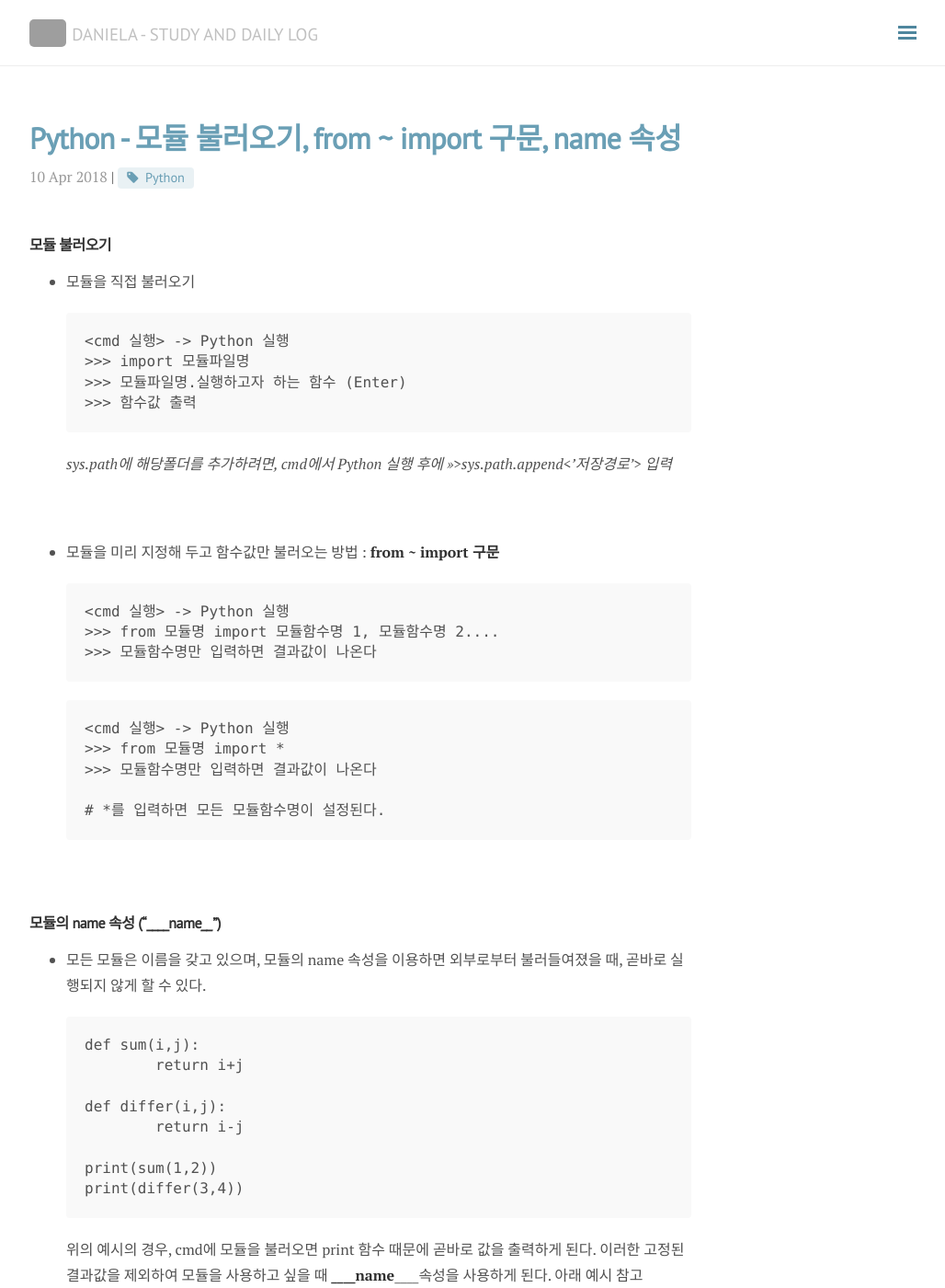
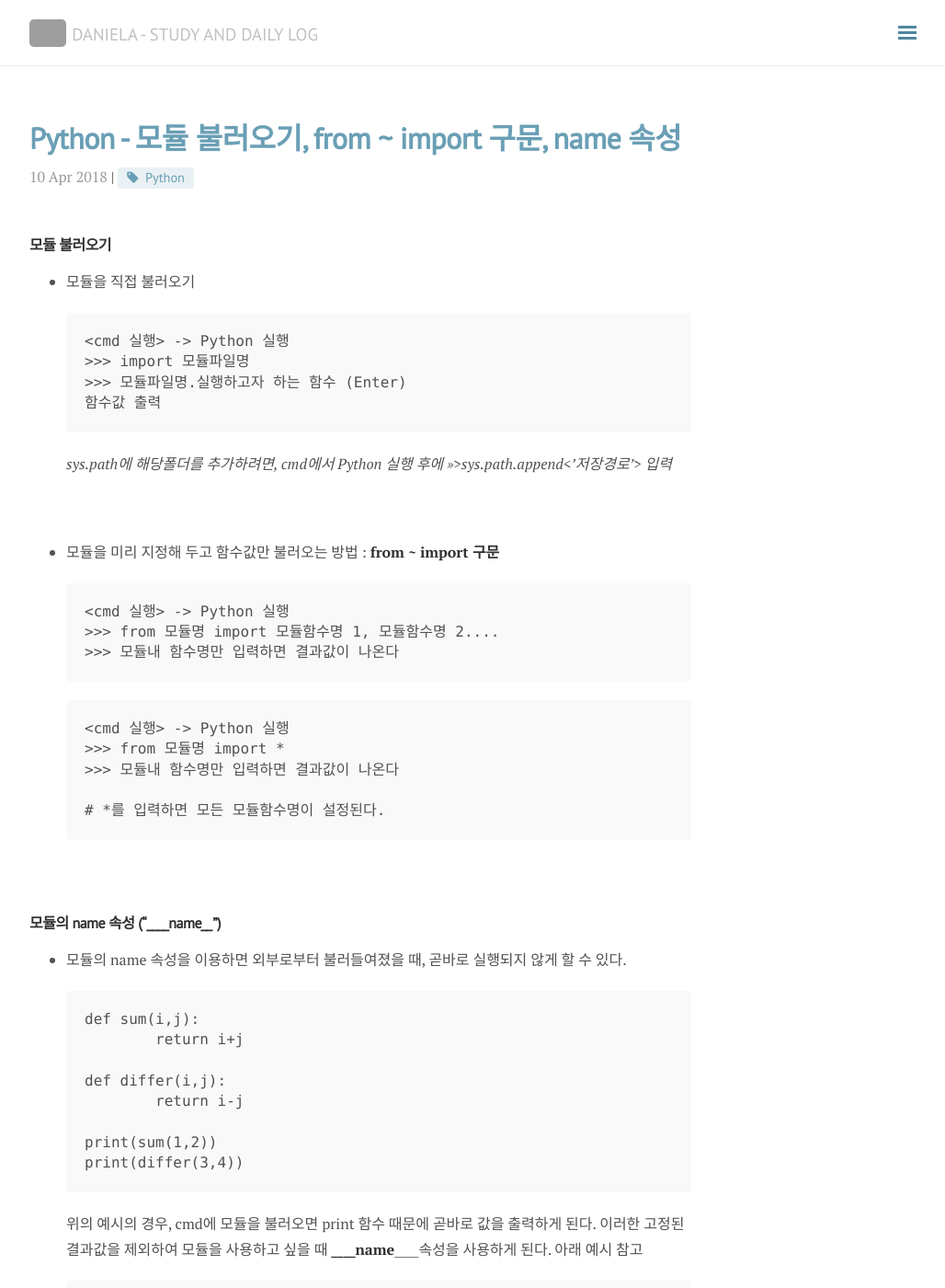
Before and after one commit to DongmeeKim/DongmeeKim.github.io, a Jekyll site: the page built from _posts/2018-04-10-python26.md, in a window 1280 px wide and 1400 px high. Shown: the whole window at 92% size, without its empty margins (248-1276 px from the left). Built offline with Jekyll 4.4.1, drawn with Linux system fonts in a browser that asks for light colours; nearby versions of some CDN libraries; comment, search, counter and statistics services are not loaded; grey boxes are pictures that could not be loaded.

Commit message:
포스트 업로드

````diff
--- a/_posts/2018-04-10-python26.md
+++ b/_posts/2018-04-10-python26.md
@@ -14,7 +14,7 @@ comments: true
   <cmd 실행> -> Python 실행
   >>> import 모듈파일명
   >>> 모듈파일명.실행하고자 하는 함수 (Enter)
-  >>> 함수값 출력
+  함수값 출력
   ```
 
   *sys.path에 해당폴더를 추가하려면, cmd에서 Python 실행 후에 >>>sys.path.append<'저장경로'> 입력*
@@ -26,13 +26,13 @@ comments: true
   ```
   <cmd 실행> -> Python 실행
   >>> from 모듈명 import 모듈함수명 1, 모듈함수명 2....
-  >>> 모듈함수명만 입력하면 결과값이 나온다
+  >>> 모듈내 함수명만 입력하면 결과값이 나온다
   ```
 
   ```
   <cmd 실행> -> Python 실행
   >>> from 모듈명 import *
-  >>> 모듈함수명만 입력하면 결과값이 나온다
+  >>> 모듈내 함수명만 입력하면 결과값이 나온다
 
   # *를 입력하면 모든 모듈함수명이 설정된다.
   ```
@@ -41,7 +41,7 @@ comments: true
 
 #### 모듈의 name 속성 ("______name______")
 
-- 모든 모듈은 이름을 갖고 있으며, 모듈의 name 속성을 이용하면 외부로부터 불러들여졌을 때, 곧바로 실행되지 않게 할 수 있다.
+- 모듈의 name 속성을 이용하면 외부로부터 불러들여졌을 때, 곧바로 실행되지 않게 할 수 있다.
 
   ```
   def sum(i,j):
@@ -76,6 +76,7 @@ comments: true
   ```
 
 
+<br>
 
 <br>
 
````
Also changed, not shown: _posts/2018-04-10-python27.md (+2 -1 lines).
